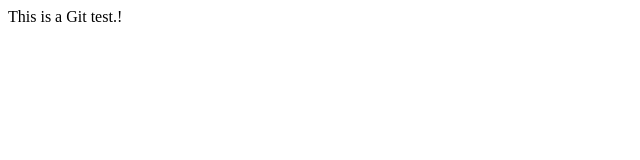
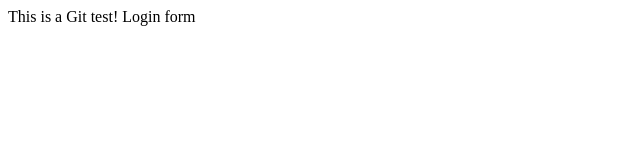
Before and after one commit to walexdev/myapptest1, a plain HTML site: page index.html in a window 1280 px wide. Shown: the full height of the page, 0-640 px from the left. Drawn offline with Linux system fonts and the light colour scheme.

Commit message:
Login form

```diff
--- /dev/null
+++ b/dir2/app2.js
@@ -0,0 +1 @@
+console.log(123);
--- a/index.html
+++ b/index.html
@@ -3,6 +3,7 @@
 		<title>Git Tutorial</title>
 	<head>
 	<body>
-		This is a Git test.!
+		This is a Git test!
+		Login form
 	</body>
 </html>
```
Also changed, not shown: login.html (added, +1 -0 lines), log.txt (added).
